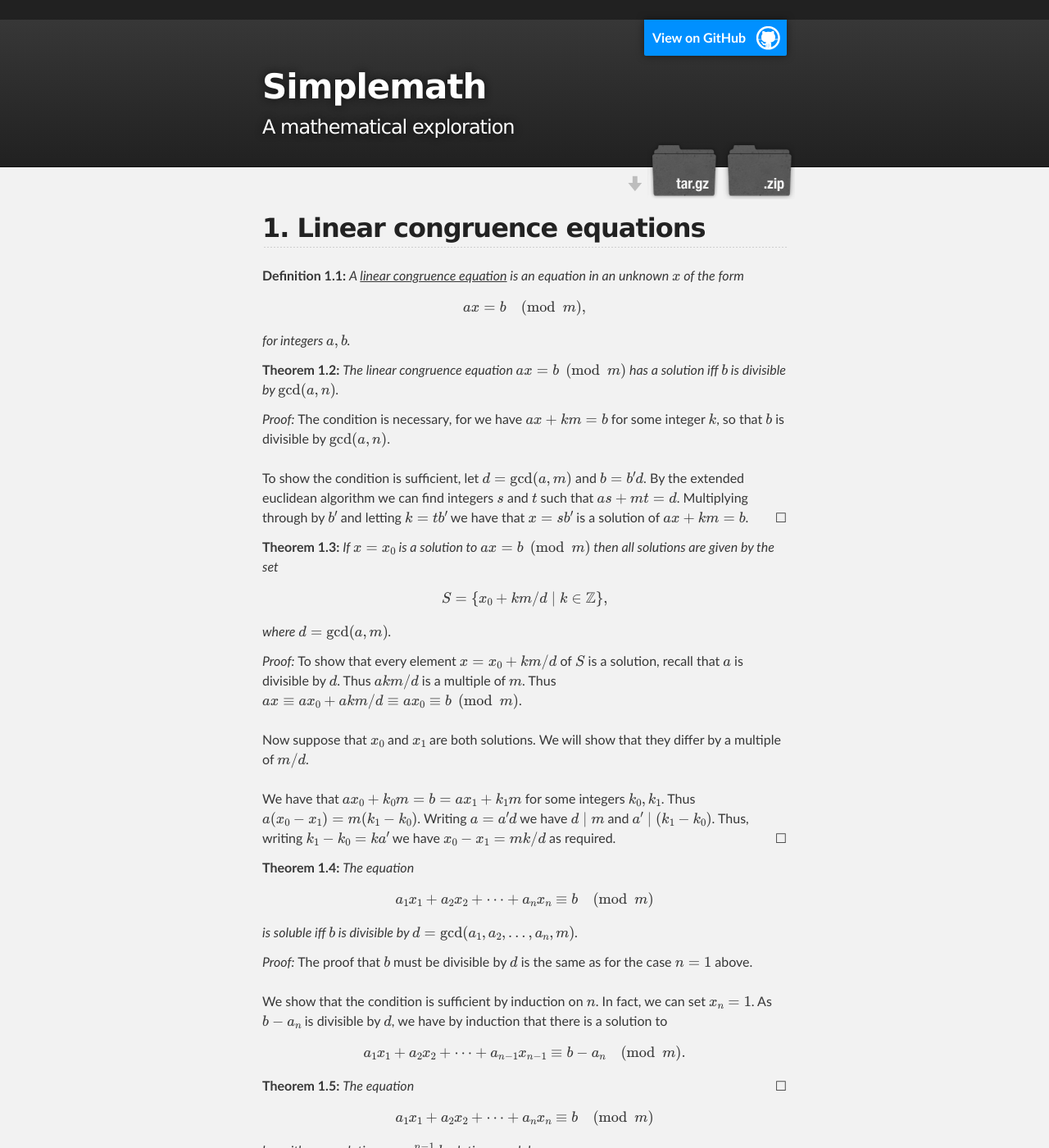
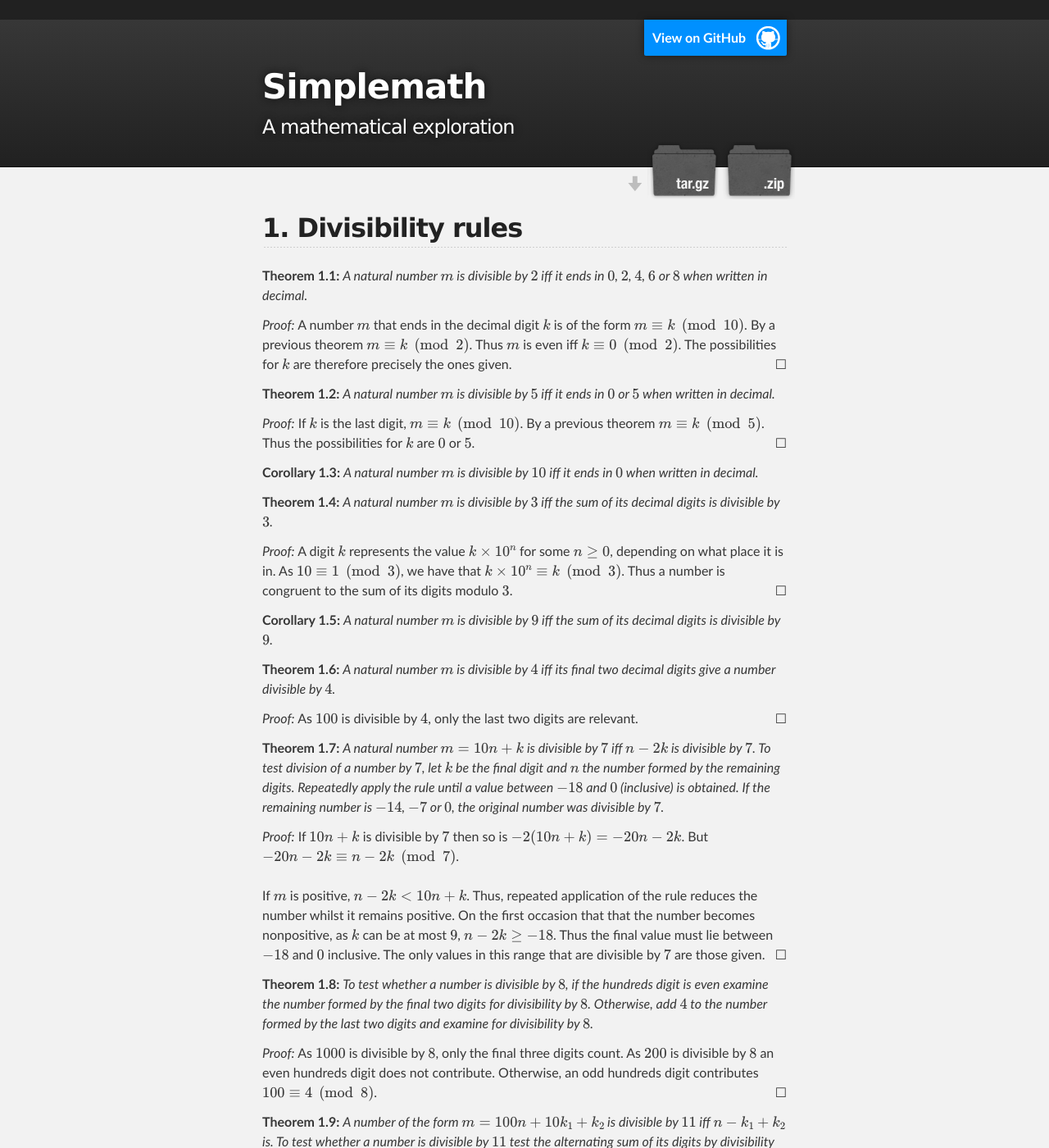
Before and after one commit to wbhart/SimpleMath, a Jekyll site: the page built from test.html, in a window 1280 px wide and 1400 px high. Shown: the whole window at 82% size. Built offline with Jekyll 4.4.1, drawn with Linux system fonts in a browser that asks for light colours; formulas are drawn with MathJax 3; some of the changed text lies outside the part shown.

Commit message:
Update test.html

```diff
--- a/test.html
+++ b/test.html
@@ -2,70 +2,6 @@
 layout: default
 title: Simplemath
 ---
-
-<h2>Linear congruence equations</h2>
-
-<definition> A <u>linear congruence equation</u> is an equation in an unknown $x$ of the form
-$$ax = b \pmod{m},$$
-for integers $a, b$.
-</definition>
-
-<theorem> The linear congruence equation $ax = b \pmod{m}$ has a solution iff $b$ is divisible by $\gcd(a, n)$.
-</theorem>
-
-<proof> The condition is necessary, for we have $ax + km = b$ for some integer $k$, so that $b$ is divisible by
-$\gcd(a, n)$. </br></br>
-
-To show the condition is sufficient, let $d = \gcd(a, m)$ and $b = b'd$. By the extended euclidean algorithm we can find
-integers $s$ and $t$ such that $as + mt = d$. Multiplying through by $b'$ and letting $k = tb'$ we have that $x = sb'$
-is a solution of $ax + km = b$.
-</proof>
-
-<theorem> If $x = x_0$ is a solution to $ax = b \pmod{m}$ then all solutions are given by the set
-$$S = \{x_0 + km/d \;|\; k \in \Z\},$$
-where $d = \gcd(a, m)$.
-</theorem>
-
-<proof> To show that every element $x = x_0 + km/d$ of $S$ is a solution, recall that $a$ is divisible by $d$. Thus
-$akm/d$ is a multiple of $m$. Thus $ax \equiv ax_0 + akm/d \equiv ax_0 \equiv b \pmod{m}$. </br></br>
-
-Now suppose that $x_0$ and $x_1$ are both solutions. We will show that they differ by a multiple of $m/d$. </br></br>
-
-We have that $ax_0 + k_0m = b = ax_1 + k_1m$ for some integers $k_0, k_1$. Thus $a(x_0 - x_1) = m(k_1 - k_0)$. Writing
-$a = a'd$ we have $d \;|\; m$ and $a' \;|\; (k_1 - k_0)$. Thus, writing $k_1 - k_0 = ka'$ we have $x_0 - x_1 = mk/d$ as
-required.
-</proof>
-
-<theorem> The equation
-$$a_1x_1 + a_2x_2 + \cdots + a_nx_n \equiv b \pmod{m}$$
-is soluble iff $b$ is divisible by $d = \gcd(a_1, a_2, \ldots, a_n, m)$.
-</theorem>
-
-<proof> The proof that $b$ must be divisible by $d$ is the same as for the case $n = 1$ above. </br></br>
-
-We show that the condition is sufficient by induction on $n$. In fact, we can set $x_n = 1$. As $b - a_n$ is divisible by
-$d$, we have by induction that there is a solution to
-$$a_1x_1 + a_2x_2 + \cdots + a_{n-1}x_{n-1} \equiv b - a_n \pmod{m}.$$
-</proof>
-
-<theorem> The equation
-$$a_1x_1 + a_2x_2 + \cdots + a_nx_n \equiv b \pmod{m}$$
-has either no solutions or $m^{n-1}d$ solutions modulo $m$.
-</theorem>
-
-<proof> We prove the result by induction on $n$, the case $n = 1$ following immediately by a previous theorem. </br></br>
-
-Let $d' = \gcd(a_1, a_2, \ldots, a_{n-1}, m)$. For
-$$a_1x_1 + a_2x_2 + \cdots + a_{n-1}x_{n-1} \equiv b - a_nx_n \pmod{m}$$
-to have a solution, we must have $d' \;|\; b - a_nx_n$. Multiplying through by $m/d'$ we have
-$$bm/d' \equiv a_nx_nm/d' \pmod{d'm/d'}.$$ By the induction hypothesis this has
-$$\gcd(a_nm/d', d'm/'d) = m/d'\gcd(a_n, d') = md/d'$$ distinct solutions modulo $m$. </br></br>
-
-For each of these solutions $x_n$, by induction,
-$$a_1x_1 + a_2x_2 + \cdots + a_{n-1}x_{n-1} \equiv b - a_nx_n \pmod{m}$$
-has $m^{n-2}d'$ solutions modulo $m$. Thus the total number of solutions to the original equation is
-$mdm^{n-2}d'/d' = m^{n-1}d$.
-</proof>
 
 <h2>Divisibility rules</h2>
 
```
